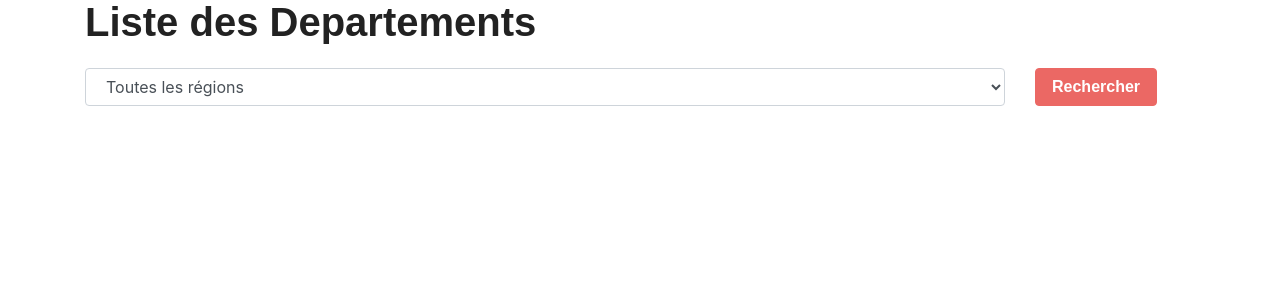
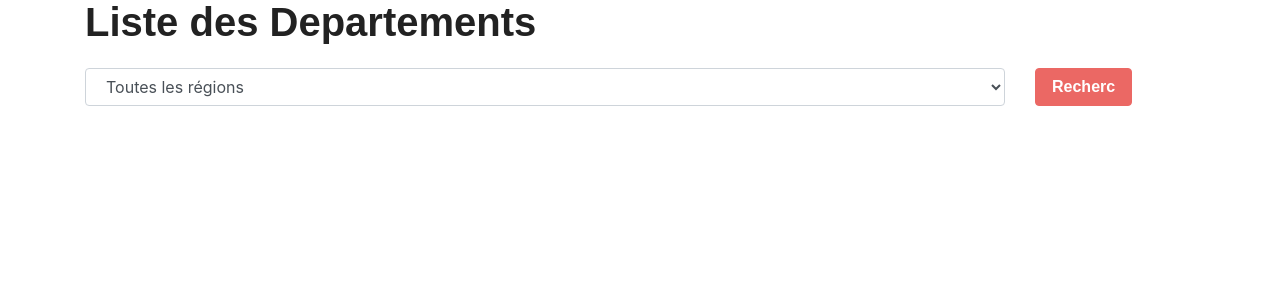
Before and after one commit to idrissou02/API-Platform, a Symfony app: template templates/api/listDepsParRegion.html.twig in a window 1280 px wide. Shown: the top 300 px of the page. Run offline with Twig, Linux system fonts and the light colour scheme; the template is opened without the code that fills it, so the values that code supplies are empty; some libraries are stand-ins or nearby versions; some web fonts are replaced.

Commit message:
mon premier message

```diff
--- a/templates/api/listDepsParRegion.html.twig
+++ b/templates/api/listDepsParRegion.html.twig
@@ -20,7 +20,7 @@
                 </div>
              </div>
             <div class="col-md-2">
-                <button type="submit" class=" btn btn-primary">Rechercher</button>
+                <button type="submit" class=" btn btn-primary">Recherc</button>
             </div>
         </div>
     </form>
```
